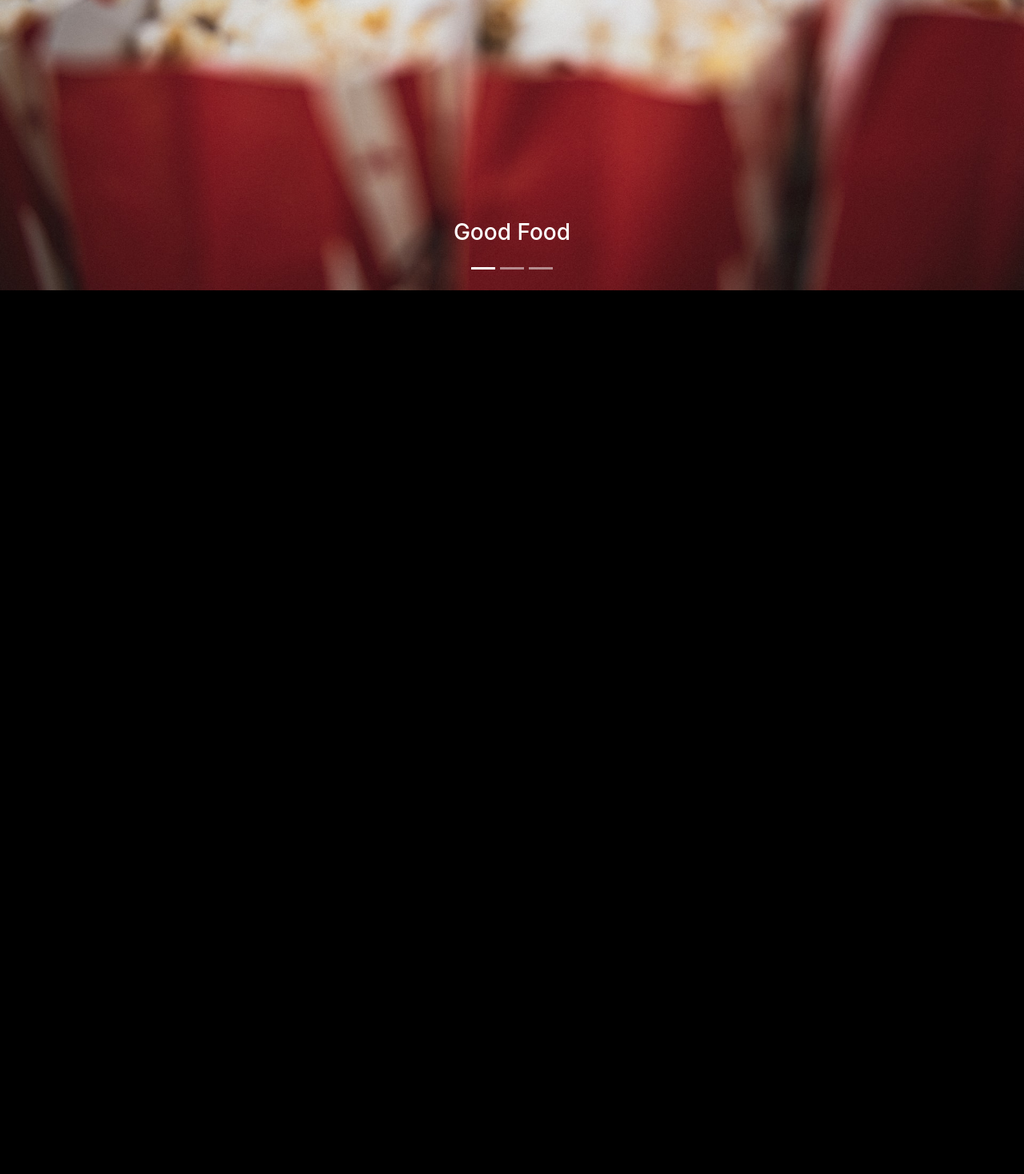
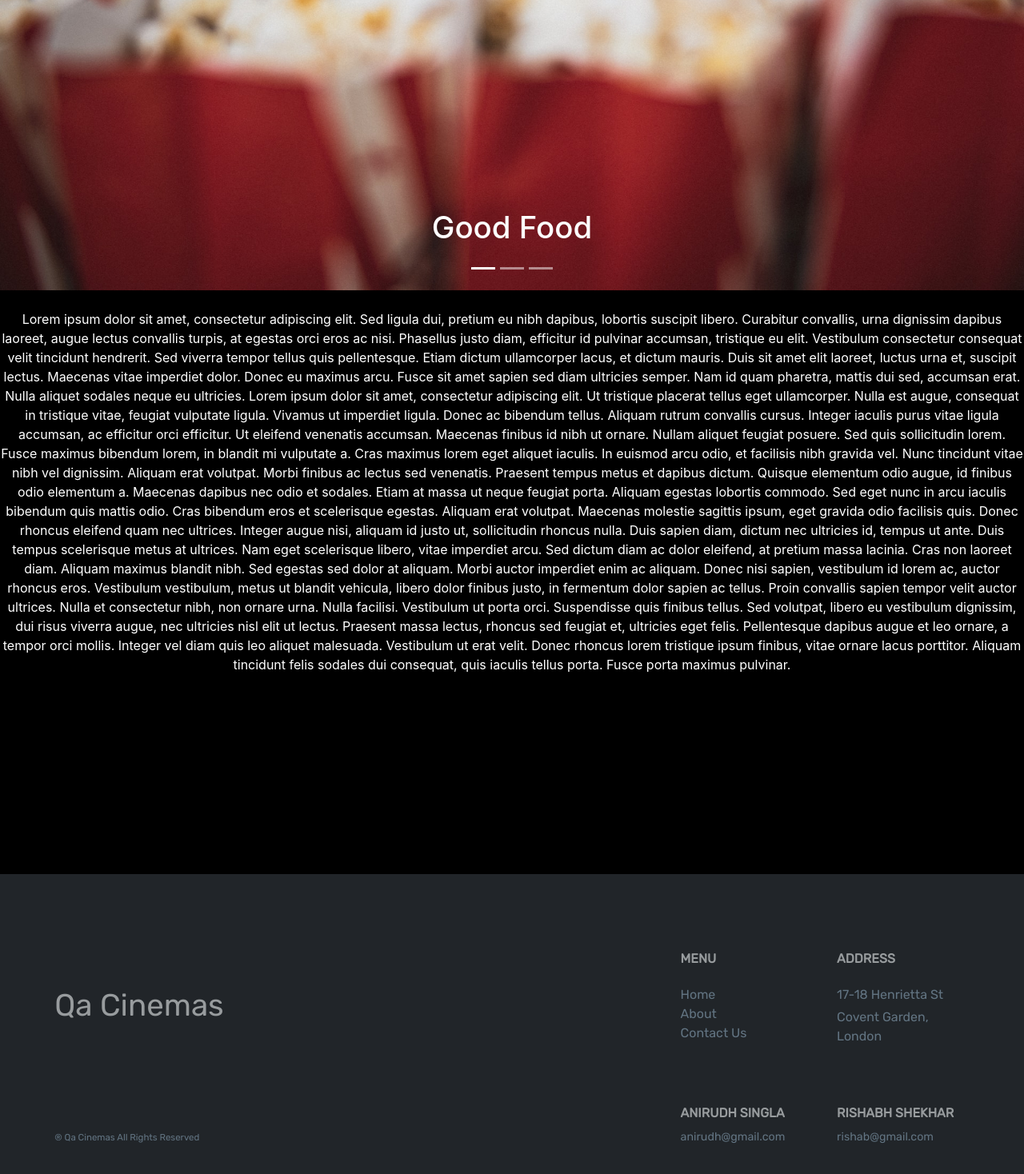
Before and after one commit to leightonmanningQA/QACinemas, a React (Create React App) app in the folder Frontend/qacinemas/: page / in a window 1280 px wide. Shown: the part 638-2106 px from the top of the page at 80% size. Before the commit the page ends 1025 px from the top, so only its background shows below. Built offline with nearby package versions, Linux system fonts and the light colour scheme.

Commit message:
added footer and almost finished styling homepage

```diff
--- a/Frontend/qacinemas/src/App.js
+++ b/Frontend/qacinemas/src/App.js
@@ -15,6 +15,7 @@ import Contact from './Components/Contact/Contact';
 import OpeningTimes from './Components/OpeningTimes/OpeningTimes';
 import DiscussionBoard from './Components/Discussion/DiscussionBoard';
 import Payment from './Components/TicketBookings/Payment';
+import Footer from './Components/Footer';
 import {useState} from "react";
 
 function App() {
@@ -74,8 +75,10 @@ function App() {
      <Route path="/discussion">
       <DiscussionBoard/>
      </Route>
+     </Switch>
 
-     </Switch>
+     <Footer/>
+
      </Router>
 
     </div>
--- /dev/null
+++ b/Frontend/qacinemas/src/Components/Footer.jsx
@@ -0,0 +1,47 @@
+import { Divider } from "reactstrap"
+
+const Footer = () => {
+    return (
+        <>
+            <div class=" footer-body container-fluid pb-0 mb-0 justify-content-center text-light ">
+                <footer>
+                    <div class="row my-5 justify-content-center py-5">
+                        <div class="col-11">
+                            <div class="row ">
+                                <div class="col-xl-8 col-md-4 col-sm-4 col-12 my-auto mx-auto a">
+                                    <h3 class="text-muted mb-md-0 mb-5 bold-text">Qa Cinemas</h3>
+                                </div>
+                                <div class="col-xl-2 col-md-4 col-sm-4 col-12">
+                                    <h6 class="mb-3 mb-lg-4 bold-text "><b>MENU</b></h6>
+                                    <ul class="list-unstyled">
+                                        <li>Home</li>
+                                        <li>About</li>
+                                        <li>Contact Us</li>
+                                    </ul>
+                                </div>
+                                <div class="col-xl-2 col-md-4 col-sm-4 col-12">
+                                    <h6 class="mb-3 mb-lg-4 text-muted bold-text mt-sm-0 mt-5"><b>ADDRESS</b></h6>
+                                    <p class="mb-1">17-18 Henrietta St</p>
+                                    <p>Covent Garden, London</p>
+                                </div>
+                            </div>
+                            <div class="row ">
+                                <div class="col-xl-8 col-md-4 col-sm-4 col-auto my-md-0 mt-5 order-sm-1 order-3 align-self-end">
+                                    <p class="social text-muted mb-0 pb-0 bold-text"> <span class="mx-2"><i class="fa fa-facebook" aria-hidden="true"></i></span> <span class="mx-2"><i class="fa fa-linkedin-square" aria-hidden="true"></i></span> <span class="mx-2"><i class="fa fa-twitter" aria-hidden="true"></i></span> <span class="mx-2"><i class="fa fa-instagram" aria-hidden="true"></i></span> </p><small class="rights"><span>&#174;</span> Qa Cinemas All Rights Reserved</small>
+                                </div>
+                                <div class="col-xl-2 col-md-4 col-sm-4 col-auto order-1 align-self-end ">
+                                    <h6 class="mt-55 mt-2 text-muted bold-text"><b>ANIRUDH SINGLA</b></h6><small> <span><i class="fa fa-envelope" aria-hidden="true"></i></span> anirudh@gmail.com</small>
+                                </div>
+                                <div class="col-xl-2 col-md-4 col-sm-4 col-auto order-2 align-self-end mt-3 ">
+                                    <h6 class="text-muted bold-text"><b>RISHABH SHEKHAR</b></h6><small><span><i class="fa fa-envelope" aria-hidden="true"></i></span> rishab@gmail.com</small>
+                                </div>
+                            </div>
+                        </div>
+                    </div>
+                </footer>
+            </div>
+        </>
+    )
+}
+
+export default Footer
--- a/Frontend/qacinemas/src/Components/Home/Home.jsx
+++ b/Frontend/qacinemas/src/Components/Home/Home.jsx
@@ -85,6 +85,15 @@ const Home = (props) => {
         <CarouselControl direction="next" directionText="Next" onClickHandler={next} />
       </Carousel>
       <br />
+      <p className="text-white text-center">Lorem ipsum dolor sit amet, consectetur adipiscing elit. Sed ligula dui, pretium eu nibh dapibus, lobortis suscipit libero. Curabitur convallis, urna dignissim dapibus laoreet, augue lectus convallis turpis, at egestas orci eros ac nisi. Phasellus justo diam, efficitur id pulvinar accumsan, tristique eu elit. Vestibulum consectetur consequat velit tincidunt hendrerit. Sed viverra tempor tellus quis pellentesque. Etiam dictum ullamcorper lacus, et dictum mauris. Duis sit amet elit laoreet, luctus urna et, suscipit lectus. Maecenas vitae imperdiet dolor. Donec eu maximus arcu. Fusce sit amet sapien sed diam ultricies semper. Nam id quam pharetra, mattis dui sed, accumsan erat. Nulla aliquet sodales neque eu ultricies.
+
+Lorem ipsum dolor sit amet, consectetur adipiscing elit. Ut tristique placerat tellus eget ullamcorper. Nulla est augue, consequat in tristique vitae, feugiat vulputate ligula. Vivamus ut imperdiet ligula. Donec ac bibendum tellus. Aliquam rutrum convallis cursus. Integer iaculis purus vitae ligula accumsan, ac efficitur orci efficitur. Ut eleifend venenatis accumsan. Maecenas finibus id nibh ut ornare. Nullam aliquet feugiat posuere. Sed quis sollicitudin lorem. Fusce maximus bibendum lorem, in blandit mi vulputate a. Cras maximus lorem eget aliquet iaculis. In euismod arcu odio, et facilisis nibh gravida vel. Nunc tincidunt vitae nibh vel dignissim. Aliquam erat volutpat.
+
+Morbi finibus ac lectus sed venenatis. Praesent tempus metus et dapibus dictum. Quisque elementum odio augue, id finibus odio elementum a. Maecenas dapibus nec odio et sodales. Etiam at massa ut neque feugiat porta. Aliquam egestas lobortis commodo. Sed eget nunc in arcu iaculis bibendum quis mattis odio. Cras bibendum eros et scelerisque egestas. Aliquam erat volutpat. Maecenas molestie sagittis ipsum, eget gravida odio facilisis quis.
+
+Donec rhoncus eleifend quam nec ultrices. Integer augue nisi, aliquam id justo ut, sollicitudin rhoncus nulla. Duis sapien diam, dictum nec ultricies id, tempus ut ante. Duis tempus scelerisque metus at ultrices. Nam eget scelerisque libero, vitae imperdiet arcu. Sed dictum diam ac dolor eleifend, at pretium massa lacinia. Cras non laoreet diam. Aliquam maximus blandit nibh. Sed egestas sed dolor at aliquam. Morbi auctor imperdiet enim ac aliquam. Donec nisi sapien, vestibulum id lorem ac, auctor rhoncus eros.
+
+Vestibulum vestibulum, metus ut blandit vehicula, libero dolor finibus justo, in fermentum dolor sapien ac tellus. Proin convallis sapien tempor velit auctor ultrices. Nulla et consectetur nibh, non ornare urna. Nulla facilisi. Vestibulum ut porta orci. Suspendisse quis finibus tellus. Sed volutpat, libero eu vestibulum dignissim, dui risus viverra augue, nec ultricies nisl elit ut lectus. Praesent massa lectus, rhoncus sed feugiat et, ultricies eget felis. Pellentesque dapibus augue et leo ornare, a tempor orci mollis. Integer vel diam quis leo aliquet malesuada. Vestibulum ut erat velit. Donec rhoncus lorem tristique ipsum finibus, vitae ornare lacus porttitor. Aliquam tincidunt felis sodales dui consequat, quis iaculis tellus porta. Fusce porta maximus pulvinar.</p>
     </>
   );
 }
--- a/Frontend/qacinemas/src/Components/Navigation.jsx
+++ b/Frontend/qacinemas/src/Components/Navigation.jsx
@@ -24,12 +24,12 @@ const Navigation = (props) => {
     return(
         <>
         <div>
-      <Navbar color="light" light expand="md">
+      <Navbar color="dark" light expand="md">
         <NavbarBrand href="/">Qa Cinemas</NavbarBrand>
         <NavbarToggler onClick={toggle} />
         <Collapse isOpen={isOpen} navbar>
           <Nav className="mr-auto" navbar>
-            <NavItem>
+            <NavItem style={{color:"white"}}>
               <NavLink href="/about">About</NavLink>
             </NavItem>
             <NavItem>
--- a/Frontend/qacinemas/src/Components/component.jsx
+++ /dev/null
@@ -1,6 +0,0 @@
-const Component = () => {
-    return (
-        <h1>Welcome</h1>
-    )
-}
-export default Component
--- a/Frontend/qacinemas/src/Resources/index.css
+++ b/Frontend/qacinemas/src/Resources/index.css
@@ -1,3 +1,6 @@
+
+@import url('https://fonts.googleapis.com/css?family=Rubik&display=swap');
+
 body {
   margin: 0;
   font-family: -apple-system, BlinkMacSystemFont, 'Segoe UI', 'Roboto', 'Oxygen',
@@ -31,3 +34,56 @@ box-shadow: 0 10px 20px rgba(0,0,0,.12), 0 4px 8px rgba(0,0,0,.06);
   box-shadow: 0 10px 20px rgba(0,0,0,.12), 0 4px 8px rgba(0,0,0,.06);
   cursor: auto;
 }
+
+hr{
+  border-top: 1px solid gray
+}
+
+.footer-body {
+    background: linear-gradient(0deg, #fff, 50%, #DEEEFE);
+    font-family: 'Rubik', sans-serif;
+    height: 100 !important
+}
+
+.container-fluid {
+    overflow: hidden;
+    margin-top: 250px;
+    background:#212529;
+    color: #627482 !important;
+    margin-bottom: 0;
+    padding-bottom: 0
+}
+
+
+small {
+    font-size: calc(12px + (15 - 12) * ((100vw - 360px) / (1600 - 360))) !important
+}
+
+ul {
+  list-style-type: none;
+}
+
+.bold-text {
+    color: #989c9e !important
+}
+
+.navbar-light .navbar-nav .nav-link {
+  color: #989c9e;
+}
+
+
+.mt-55 {
+    margin-top: calc(50px + (60 - 50) * ((100vw - 360px) / (1600 - 360))) !important
+}
+
+h3 {
+    font-size: calc(34px + (40 - 34) * ((100vw - 360px) / (1600 - 360))) !important
+}
+
+.social {
+    font-size: 21px !important
+}
+
+.rights {
+    font-size: calc(10px + (12 - 10) * ((100vw - 360px) / (1600 - 360))) !important
+}
```
